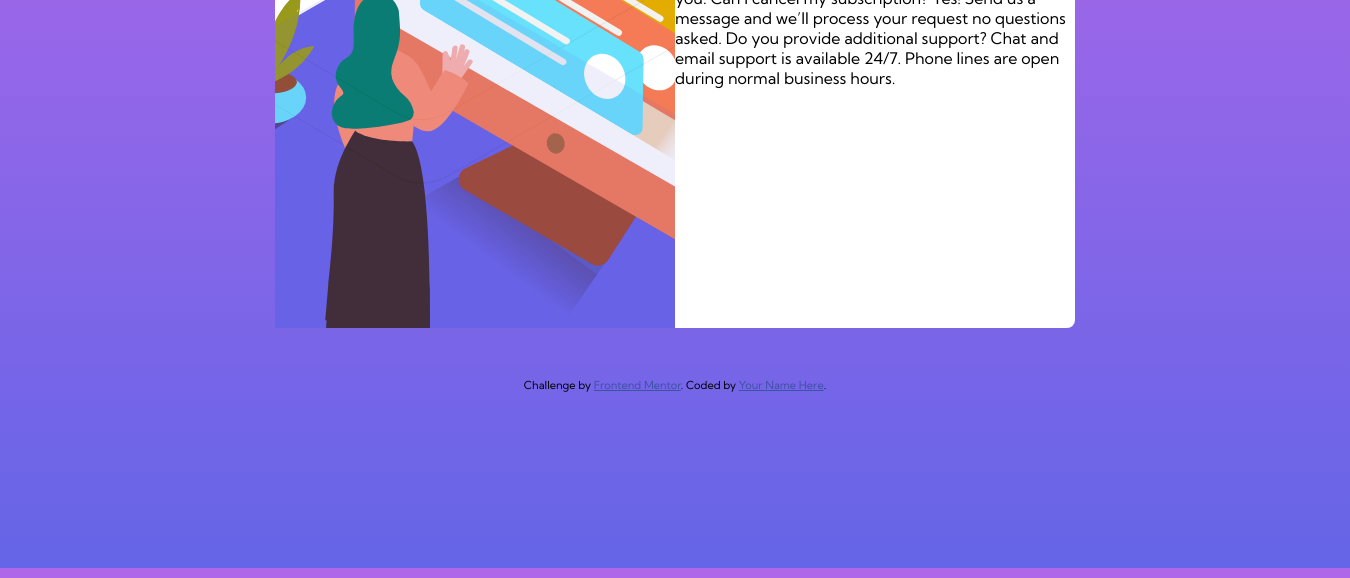
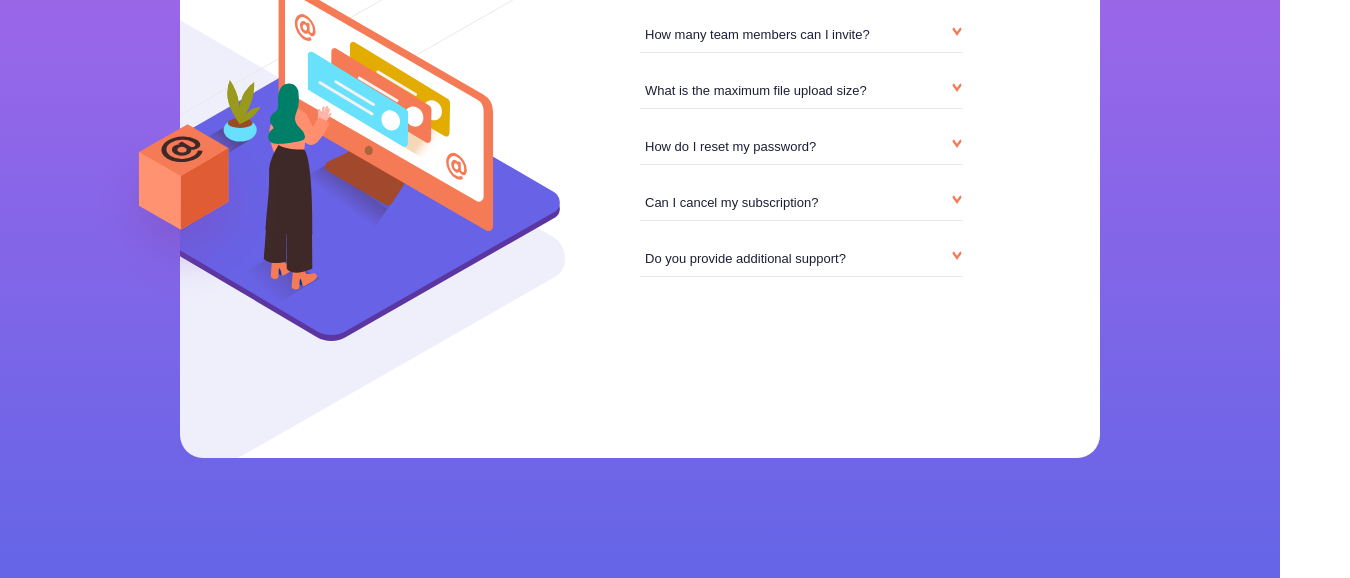
Before and after one commit to nicolasgonzalez98/Ejercicios-HTML-CSS, a plain HTML site: page FrontEndMentor/faq-accordion-card-main/index.html in a window 1280 px wide. Shown: the part 222-800 px from the top of the page, 1350 px wide, since content can reach past the window. Drawn offline with Linux system fonts and the light colour scheme.

Commit message:
Trabajo dia 30

```diff
--- /dev/null
+++ b/FrontEndMentor/faq-accordion-card-main/css/style.css
@@ -0,0 +1,152 @@
+/*Reglas generales*/
+
+*{
+    box-sizing: content-box;
+    margin: 0;
+    padding: 0%;
+}
+
+/*Fuente*/
+
+@import url('https://fonts.googleapis.com/css2?family=Kumbh+Sans:wght@400;700&display=swap');
+
+/*variables*/
+
+:root{
+    /*Texto*/
+    --veryDarkDesaturatedBlue: hsl(238, 29%, 16%);
+    --softRed: hsl(14, 88%, 65%);
+    /*Gradiente*/
+    --softViolet: hsl(273, 75%, 66%);
+    --softBlue: hsl(240, 73%, 65%);
+    /*Texto*/
+    --veryDarkGrayishBlue: hsl(237, 12%, 33%);
+    --darkGrayishBlue: hsl(240, 6%, 50%);
+    /*Dividers*/
+    --lightGrayishBlue: hsl(240, 5%, 91%);
+
+}
+html{
+    font-size: 62.5%;
+}
+
+body{
+    font-size: 1.3rem;
+    font-family: 'Kumbh Sans', sans-serif;
+}
+
+.pantalla{
+    height: 100vh;
+    width: 100vw;
+    background: linear-gradient(var(--softViolet),var(--softBlue));
+    display: flex;
+    justify-content: center;
+    align-items: center;
+}
+
+.card{
+    height: 70%;
+    width: 90vw;
+    max-width: 920px;
+    background-color: white;
+    border-radius: 23px;
+    display: grid;
+    grid-template-columns: 50% 50%;
+    box-shadow: 10px 10px 15px var(--very-dark-grayish-blue);
+}
+/*imagenes*/
+
+.imagenes{
+    position: relative;
+    width: 100%;
+    height: 100%;
+}
+
+.overflow{
+    height: 100%;
+    overflow: hidden;
+    position: relative;
+}
+
+.bg{
+    position: absolute;
+    top: -56%;
+    left: -126%;
+}
+
+.woman{
+    position: absolute;
+    top: 15%;
+    left: -20%;
+}
+
+.woman-mobile{
+    display: none;
+}
+
+.bg-mob{
+    display: none;
+}
+
+.box{
+    position: absolute;
+    top: 40%;
+    left: -20%;
+}
+
+/*texto*/
+
+h1{
+    font-size: 3rem;
+    padding: 1rem 0 1.5rem 0;
+    margin: 4rem 0 1.5rem 0;
+
+
+}
+
+.bandoneon{
+    border-bottom: 1px solid var(--lightGrayishBlue);
+    width: 70%;
+    margin: 2rem 0 2rem 0;
+}
+
+.question{
+    display: flex;
+    justify-content: space-between;
+    padding: 1rem 0 1rem 0.5rem;
+    color: var(--veryDarkDesaturatedBlue);
+    font-size: 1.3rem;
+    cursor: pointer;
+}
+
+.question:hover{
+    color: var(--softRed);
+}
+
+.question img{
+    height: 1rem;
+    width: 1rem;
+}
+
+
+
+.answer{
+    font-size: 1.1rem;
+    color: var(--veryDarkGrayishBlue);
+    padding: 1rem 0 1rem 0.5rem;
+    width: 90%;
+}
+
+.answer{
+    display: none;
+}
+
+/*Toggle class*/
+
+.active p{
+    font-weight: bold;
+}
+
+.active img{
+    transform: rotate(180deg);
+}
--- a/FrontEndMentor/faq-accordion-card-main/css/styles.css
+++ /dev/null
@@ -1,58 +0,0 @@
-/*Reglas generales*/
-
-@import url('https://fonts.googleapis.com/css2?family=Kumbh+Sans:wght@400;700&display=swap');
-*{
-    box-sizing: content-box;
-}
-
-:root{
-    --softViolet:hsl(273, 75%, 66%);
-    --softBlue: hsl(240, 73%, 65%);
-    --veryDarkGrayishBlue: hsl(237, 12%, 33%);
-    --darkGrayishBlue: hsl(240, 6%, 50%);
-    --lightGrayishBlue: hsl(240, 5%, 91%);
-}
-/*Fondo*/
-body{
-    font-family: 'Kumbh Sans', sans-serif;
-    margin: 0%;
-    padding: 0%;
-    width: auto;
-    height: auto;
-    background: linear-gradient(to bottom,var(--softViolet),var(--softBlue));
-    width: 1350px;
-    height: 740px;
-
-}
-
-
-
-/*Carta*/
-
-.card{
-    width: 800px;
-    height: 500px;
-    border-radius: 8px;
-    margin: 50px auto;
-    display: flex;
-    background-color: white;
-
-}
-
-.izq{
-    width: 50%;
-    height: 100%;
-    background: fixed url('../images/bg-pattern-desktop.svg') 0px -140px no-repeat,
-                fixed url('../images/illustration-woman-online-desktop.svg') -70px -10px no-repeat;
-    background-size: contain;
-
-
-
-
-}
-
-.der{
-    width: 50%;
-    height: 100%;
-
-}
--- a/FrontEndMentor/faq-accordion-card-main/index.html
+++ b/FrontEndMentor/faq-accordion-card-main/index.html
@@ -2,10 +2,11 @@
 <html lang="en">
 <head>
   <meta charset="UTF-8">
-  <meta name="viewport" content="width=device-width, initial-scale=1.0"> <!-- displays site properly based on user's device -->
+  <meta name="viewport" content="width=device-width, initial-scale=1.0">
 
   <link rel="icon" type="image/png" sizes="32x32" href="./images/favicon-32x32.png">
-  <link rel="stylesheet" href="css/styles.css">
+
+  <link rel="stylesheet" href="css/style.css">
 
   <title>Frontend Mentor | FAQ Accordion Card</title>
 
@@ -16,35 +17,85 @@
   </style>
 </head>
 <body>
-  <main>
+  <div class="pantalla">
     <div class="card">
-      <div class="izq">
+      <div class="imagenes">
+        <div class="overflow">
+          <img src="images/bg-pattern-desktop.svg" class="bg" alt="bg">
+          <img src="images/bg-pattern-mobile.svg" class="bg-mob" alt="bg-mob">
+          <img src="images/illustration-woman-online-desktop.svg" class="woman" alt="woman">
+          <img src="images/illustration-woman-online-mobile.svg" class="woman-mobile" alt="woman-mobile">
+        </div>
+        <img src="images/illustration-box-desktop.svg" class="box" alt="box">
+      </div>
+      <div class="texto">
+        <h1>FAQ</h1>
 
 
-      </div>
-      <div class="der">How many team members can I invite?
-        You can invite up to 2 additional users on the Free plan. There is no limit on
-        team members for the Premium plan.
-
-        What is the maximum file upload size?
-        No more than 2GB. All files in your account must fit your allotted storage space.
-
-        How do I reset my password?
-        Click “Forgot password” from the login page or “Change password” from your profile page.
-        A reset link will be emailed to you.
-
-        Can I cancel my subscription?
-        Yes! Send us a message and we’ll process your request no questions asked.
-
-        Do you provide additional support?
-        Chat and email support is available 24/7. Phone lines are open during normal business hours.</div>
-    </div>
+        <div class="bandoneon">
+          <div class="item">
+            <div class="question">
+              <p>How many team members can I invite?</p>
+              <img src="images/icon-arrow-down.svg" alt="flecha">
+            </div>
+            <div class="answer">You can invite up to 2 additional users on the Free plan. There is no limit on
+              team members for the Premium plan.</div>
+          </div>
+        </div>
 
 
-  <div class="attribution">
-    Challenge by <a href="https://www.frontendmentor.io?ref=challenge" target="_blank">Frontend Mentor</a>.
-    Coded by <a href="#">Your Name Here</a>.
+        <div class="bandoneon">
+          <div class="item">
+            <div class="question">
+              <p> What is the maximum file upload size?</p>
+              <img src="images/icon-arrow-down.svg" alt="flecha">
+            </div>
+            <div class="answer">No more than 2GB. All files in your account must fit your allotted storage space.
+            </div>
+          </div>
+        </div>
+
+
+        <div class="bandoneon">
+          <div class="item">
+            <div class="question">
+              <p>How do I reset my password?</p>
+              <img src="images/icon-arrow-down.svg" alt="flecha">
+            </div>
+            <div class="answer">Click “Forgot password” from the login page or “Change password” from your profile page.
+              A reset link will be emailed to you.</div>
+          </div>
+        </div>
+
+
+        <div class="bandoneon">
+          <div class="item">
+            <div class="question">
+              <p>Can I cancel my subscription?</p>
+              <img src="images/icon-arrow-down.svg" alt="flecha">
+            </div>
+            <div class="answer">Yes! Send us a message and we’ll process your request no questions asked.</div>
+          </div>
+        </div>
+
+
+        <div class="bandoneon">
+          <div class="item">
+            <div class="question">
+              <p>Do you provide additional support?</p>
+              <img src="images/icon-arrow-down.svg" alt="flecha">
+            </div>
+            <div class="answer">Chat and email support is available 24/7. Phone lines are open during normal business hours.</div>
+
+
+          </div>
+        </div>
+      </div>
+    </div>
   </div>
-  </main>
+
+
+<script src="js/script.js"></script>
 </body>
+
 </html>
--- /dev/null
+++ b/FrontEndMentor/faq-accordion-card-main/js/script.js
@@ -0,0 +1,21 @@
+let question=document.getElementsByClassName('question');
+let answer=document.getElementsByClassName('answer');
+
+
+for (let i=0; i < question.length; i++){
+
+    question[i].addEventListener('click',drop);
+
+    function drop() {
+        question[i].classList.toggle('active');
+        if (answer[i].style.display != 'block') {
+
+            answer[i].style.display = 'block'
+
+        }
+        else{
+
+            answer[i].style.display = 'none'
+        }
+    }
+}
```
Also changed, not shown: FrontEndMentor/faq-accordion-card-main/notas.txt (added).
